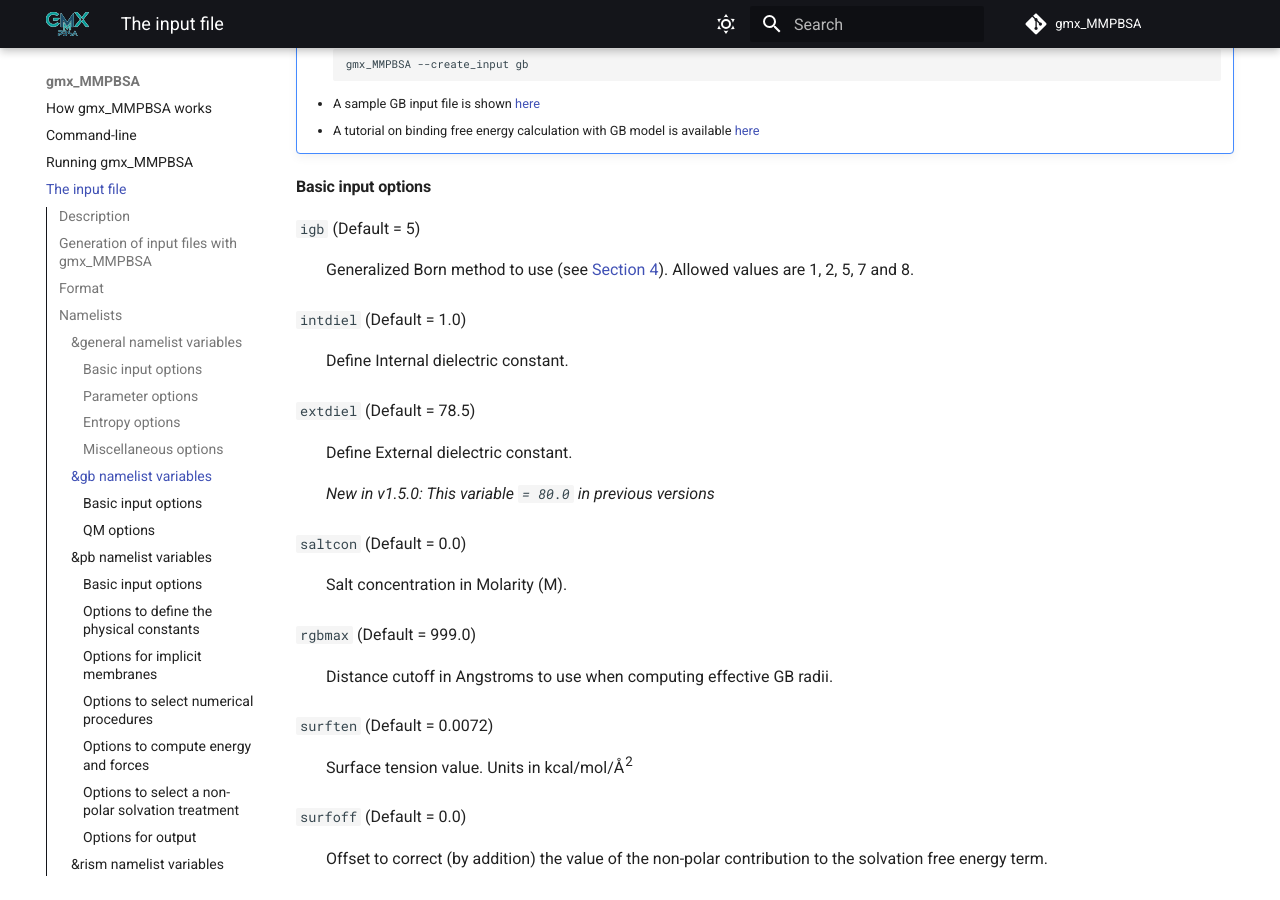
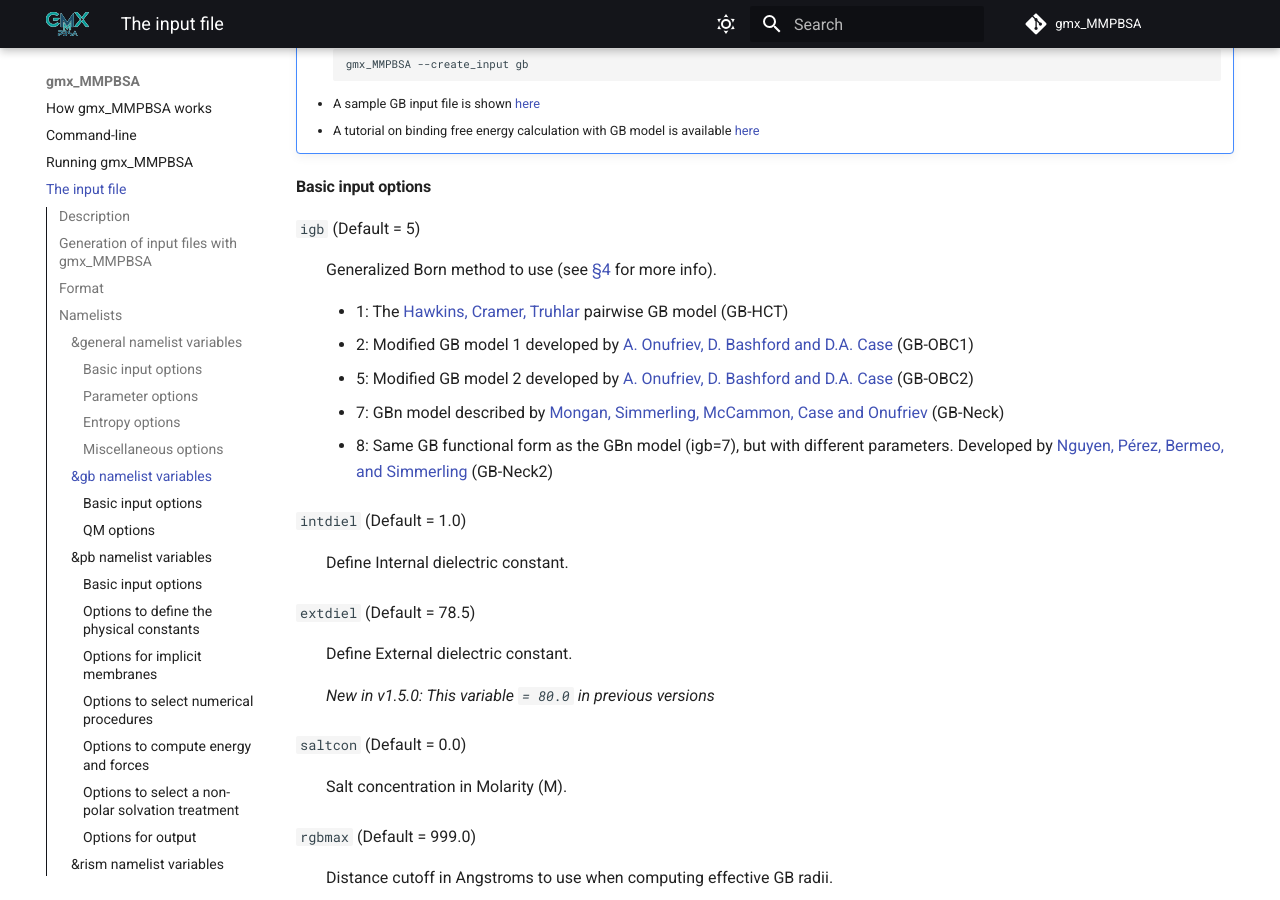
Before and after one commit to Valdes-Tresanco-MS/gmx_MMPBSA, an MkDocs documentation site: the page built from docs/input_file.md, in a window 1280 px wide and 900 px high, scrolled down 10042 px. Built offline with MkDocs 1.6.1 and Material for MkDocs 9.7.7, drawn with Linux system fonts in a browser that asks for light colours; comment, search, counter and statistics services are not loaded.

Commit message:
update igb doc

```diff
--- a/docs/input_file.md
+++ b/docs/input_file.md
@@ -462,8 +462,19 @@ verbose (Default = 0)
 #### **Basic input options**
 
 `igb` (Default = 5)
-:   Generalized Born method to use (see [Section 4](https://ambermd.org/doc12/Amber21.pdf#chapter.4)). Allowed values
-are 1, 2, 5, 7 and 8.
+:   Generalized Born method to use (see [§4](https://ambermd.org/doc12/Amber21.pdf#chapter.4) for more info).
+
+    * 1: The [Hawkins, Cramer, Truhlar][191] pairwise GB model (GB-HCT)
+    * 2: Modified GB model 1 developed by [A. Onufriev, D. Bashford and D.A. Case][188] (GB-OBC1)
+    * 5: Modified GB model 2 developed by [A. Onufriev, D. Bashford and D.A. Case][188] (GB-OBC2)
+    * 7: GBn model described by [Mongan, Simmerling, McCammon, Case and Onufriev][206] (GB-Neck)
+    * 8: Same GB functional form as the GBn model (igb=7), but with different parameters. Developed by [Nguyen, Pérez,
+         Bermeo, and Simmerling][200] (GB-Neck2)
+
+  [191]: https://pubs.acs.org/doi/10.1021/jp961710n
+  [188]: https://onlinelibrary.wiley.com/doi/10.1002/prot.20033
+  [206]: https://pubs.acs.org/doi/10.1021/ct600085e
+  [200]: https://pubs.acs.org/doi/10.1021/acs.jctc.5b00271
 
 `intdiel` (Default = 1.0)
 :   Define Internal dielectric constant.
```
